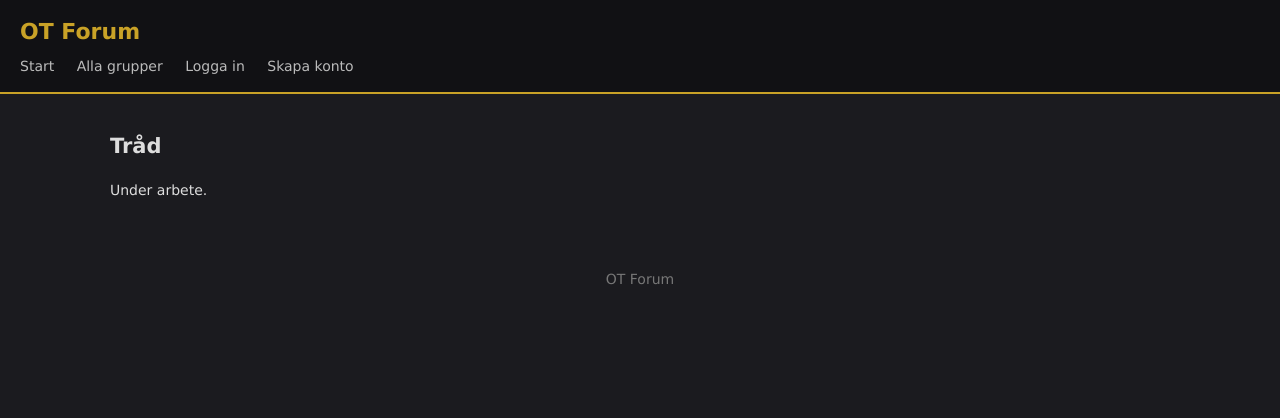
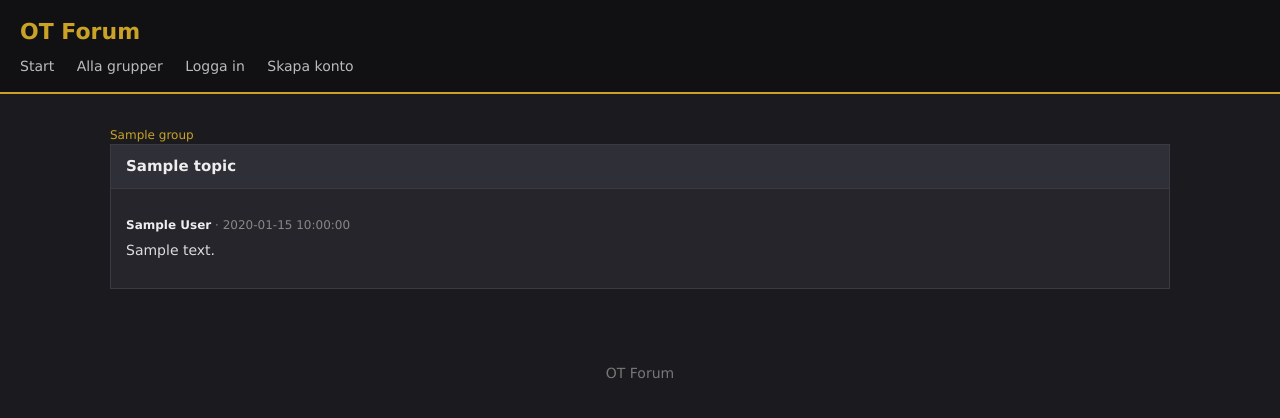
Before and after one commit to DenkenAndreasson/exitera, a PHP site: page /topic/?id=1 in a window 1280 px wide. Shown: the top 418 px of the page. Run offline with PHP 8.4, Linux system fonts and the light colour scheme; tables that the repository leaves empty hold one stand-in row (values such as "Sample post").

Commit message:
trådlista och trådsida

```diff
--- a/html/css/style.css
+++ b/html/css/style.css
@@ -235,3 +235,27 @@ button:disabled {
 .guild-row button {
     margin-top: 0;
 }
+
+.post {
+    padding: 12px 0;
+    border-bottom: 1px solid #33333b;
+}
+
+.post:last-child {
+    border-bottom: none;
+}
+
+.post-meta {
+    margin: 0 0 6px 0;
+    color: #888888;
+    font-size: 12px;
+}
+
+.post-author {
+    color: #eeeeee;
+    font-weight: bold;
+}
+
+.post-body {
+    margin: 0;
+}
--- a/html/inc/auth.php
+++ b/html/inc/auth.php
@@ -98,6 +98,11 @@ function can_read(array $group, ?array $user): bool
     return membership_in($group['id'], $user['id']) !== null;
 }
 
+function can_post(array $group, ?array $user): bool
+{
+    return $user !== null && can_read($group, $user);
+}
+
 function role_name(string $role): string
 {
     return match ($role) {
--- /dev/null
+++ b/html/inc/topics.php
@@ -0,0 +1,74 @@
+<?php
+
+require_once __DIR__ . '/auth.php';
+
+function author_name(array $row): string
+{
+    return $row['character_name'] ?? $row['first_name'] ?? 'Borttagen användare';
+}
+
+function topic_list(int $group_id): array
+{
+    $stmt = get_db()->prepare(
+        "SELECT t.id, t.title, t.created_at,
+                u.character_name, u.first_name,
+                COUNT(p.id) AS post_count,
+                COALESCE(MAX(p.created_at), t.created_at) AS last_activity
+         FROM topics t
+         LEFT JOIN users u ON u.id = t.user_id
+         LEFT JOIN posts p ON p.topic_id = t.id AND p.deleted_at IS NULL
+         WHERE t.group_id = ? AND t.deleted_at IS NULL
+         GROUP BY t.id, t.title, t.created_at, u.character_name, u.first_name
+         ORDER BY last_activity DESC"
+    );
+    $stmt->execute([$group_id]);
+
+    return $stmt->fetchAll();
+}
+
+function topic_with_group(int $topic_id): ?array
+{
+    $stmt = get_db()->prepare(
+        "SELECT t.id, t.title, t.created_at, t.deleted_at, t.user_id,
+                g.id AS group_id, g.name AS group_name, g.type AS group_type
+         FROM topics t
+         JOIN groups g ON g.id = t.group_id
+         WHERE t.id = ?"
+    );
+    $stmt->execute([$topic_id]);
+    $row = $stmt->fetch();
+
+    if ($row === false) {
+        return null;
+    }
+
+    return [
+        'topic' => [
+            'id'         => (int) $row['id'],
+            'title'      => $row['title'],
+            'created_at' => $row['created_at'],
+            'deleted_at' => $row['deleted_at'],
+            'user_id'    => $row['user_id'],
+        ],
+        'group' => [
+            'id'   => (int) $row['group_id'],
+            'name' => $row['group_name'],
+            'type' => $row['group_type'],
+        ],
+    ];
+}
+
+function post_list(int $topic_id): array
+{
+    $stmt = get_db()->prepare(
+        "SELECT p.id, p.body, p.created_at,
+                u.character_name, u.first_name
+         FROM posts p
+         LEFT JOIN users u ON u.id = p.user_id
+         WHERE p.topic_id = ? AND p.deleted_at IS NULL
+         ORDER BY p.created_at, p.id"
+    );
+    $stmt->execute([$topic_id]);
+
+    return $stmt->fetchAll();
+}
--- a/html/topic/index.php
+++ b/html/topic/index.php
@@ -1,9 +1,54 @@
 <?php
-$page_name = 'Tråd';
+require_once __DIR__ . '/../inc/auth.php';
+require_once __DIR__ . '/../inc/box.php';
+require_once __DIR__ . '/../inc/page.php';
+require_once __DIR__ . '/../inc/topics.php';
+
+$current_user = current_user();
+$topic_id = (int) ($_GET['id'] ?? 0);
+
+$found = topic_with_group($topic_id);
+
+if ($found === null || $found['topic']['deleted_at'] !== null) {
+    show_message(404, 'Hittades inte', 'Den tråden finns inte.');
+}
+
+$topic = $found['topic'];
+$group = $found['group'];
+
+if (!can_read($group, $current_user)) {
+    show_message(403, 'Ingen åtkomst', $current_user === null
+        ? 'Du måste vara inloggad för att se den här tråden.'
+        : 'Du har inte tillgång till den här tråden.');
+}
+
+$posts = post_list($topic['id']);
+
+$page_name = $topic['title'];
+
 require __DIR__ . '/../inc/header.php';
 ?>
 
-<h2>Tråd</h2>
-<p>Under arbete.</p>
+<p class="muted">
+    <a href="/group/?id=<?= $group['id'] ?>"><?= htmlspecialchars($group['name']) ?></a>
+</p>
+
+<?php box_start($topic['title']); ?>
+
+    <?php if (empty($posts)): ?>
+        <p class="muted">Inga inlägg i den här tråden.</p>
+    <?php else: ?>
+        <?php foreach ($posts as $post): ?>
+            <div class="post">
+                <p class="post-meta">
+                    <span class="post-author"><?= htmlspecialchars(author_name($post)) ?></span>
+                    · <?= htmlspecialchars($post['created_at']) ?>
+                </p>
+                <p class="post-body"><?= nl2br(htmlspecialchars($post['body'])) ?></p>
+            </div>
+        <?php endforeach; ?>
+    <?php endif; ?>
+
+<?php box_end(); ?>
 
 <?php require __DIR__ . '/../inc/footer.php'; ?>
```
Also changed, not shown: html/group/index.php (+33 -0 lines).
